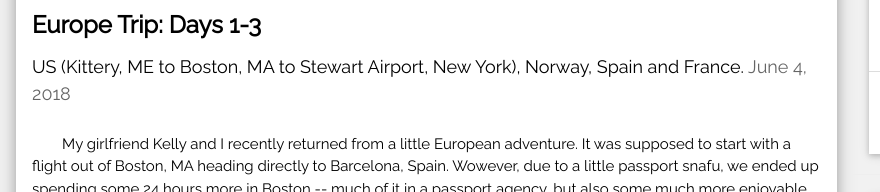
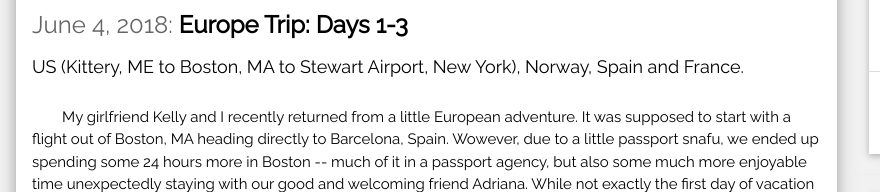
Before and after one commit to jlhumbe/blog, a plain HTML site: page index.html in a window 1280 px wide. Shown: the part 610-802 px from the top of the page, 0-880 px from the left. Drawn offline with nearby package versions, Linux system fonts and the light colour scheme.

Commit message:
change date position

```diff
--- a/index.html
+++ b/index.html
@@ -47,8 +47,8 @@ and is wrapped around the whole page content, except for the footer in this exam
   <div class="w3-card-4 w3-margin w3-white">
   <img src="IMG_20180512_052333.jpg" alt="Finally, Europe!" style="width:100%">
     <div class="w3-container">
-      <h3><b>Europe Trip: Days 1-3</b></h3>
-      <h5>US (Kittery, ME to Boston, MA to Stewart Airport, New York), Norway, Spain and France. <span class="w3-opacity">June 4, 2018</span></h5>
+      <h3><span class="w3-opacity">June 4, 2018:   </span> <b>Europe Trip: Days 1-3</b></h3>
+      <h5>US (Kittery, ME to Boston, MA to Stewart Airport, New York), Norway, Spain and France. </h5>
     </div>
 
     <div class="w3-container">
```
